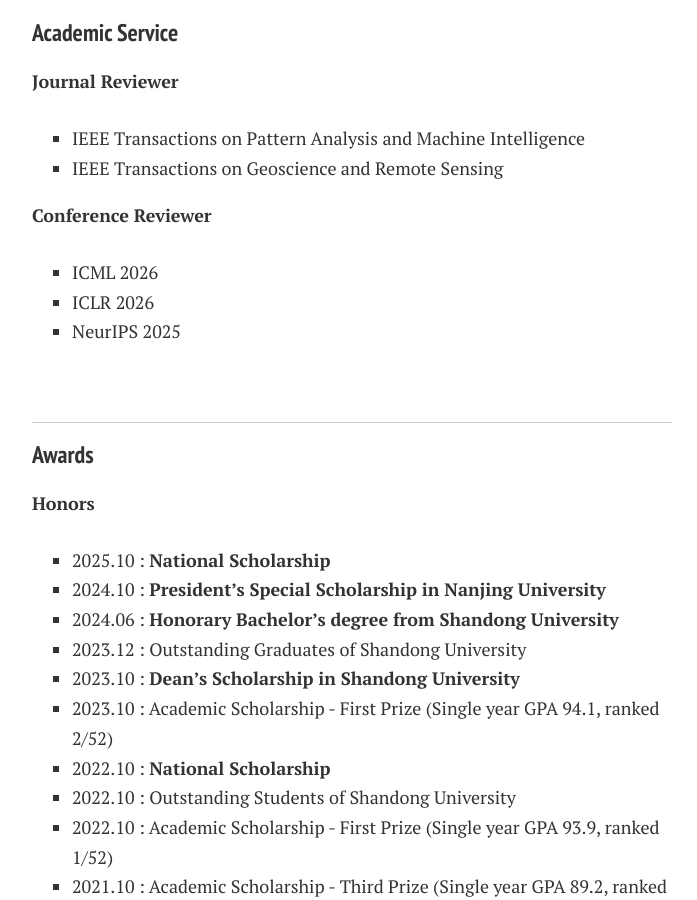
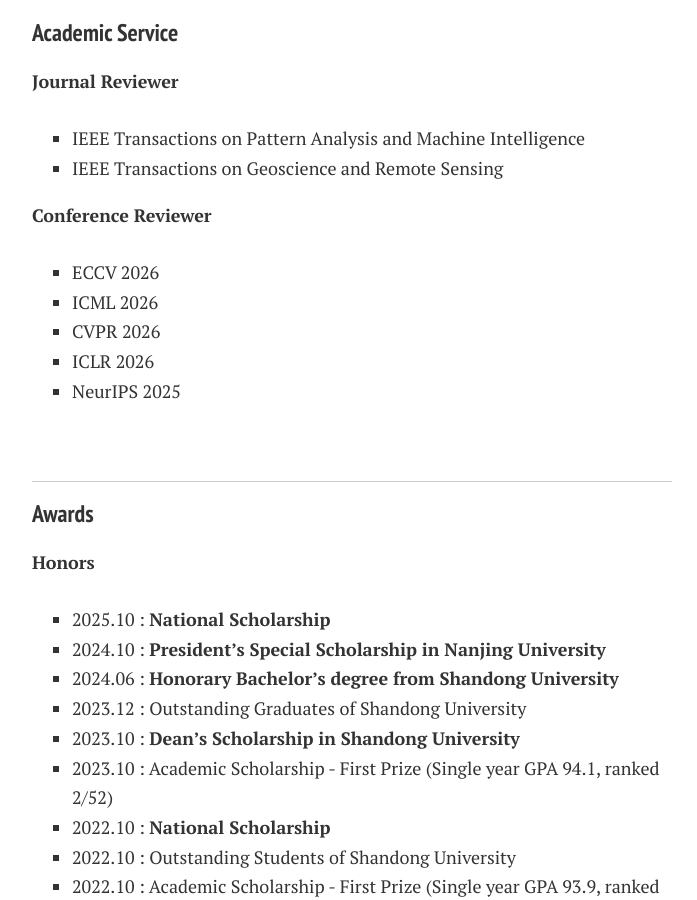
Before and after one commit to LanXingXuan/LanXingXuan.github.io, a Jekyll site: the page built from index.md, in a window 1280 px wide and 900 px high, scrolled down 1953 px. Shown: the whole window, without its empty margins (288-985 px from the left). Built offline with Jekyll 4.4.1, drawn with Linux system fonts in a browser that asks for light colours; nearby versions of some CDN libraries; comment, search, counter and statistics services are not loaded; a style sheet for code colours, icons or effects is not loaded.

Commit message:
Add ECCV 2026 and CVPR 2026 to conference reviewers

```diff
--- a/index.md
+++ b/index.md
@@ -64,7 +64,9 @@ My research interests are centered on multimedia processing, particularly in the
 - IEEE Transactions on Geoscience and Remote Sensing
 
  **Conference Reviewer**
+ - ECCV 2026
  - ICML 2026
+ - CVPR 2026
  - ICLR 2026
  - NeurIPS 2025
 
```
